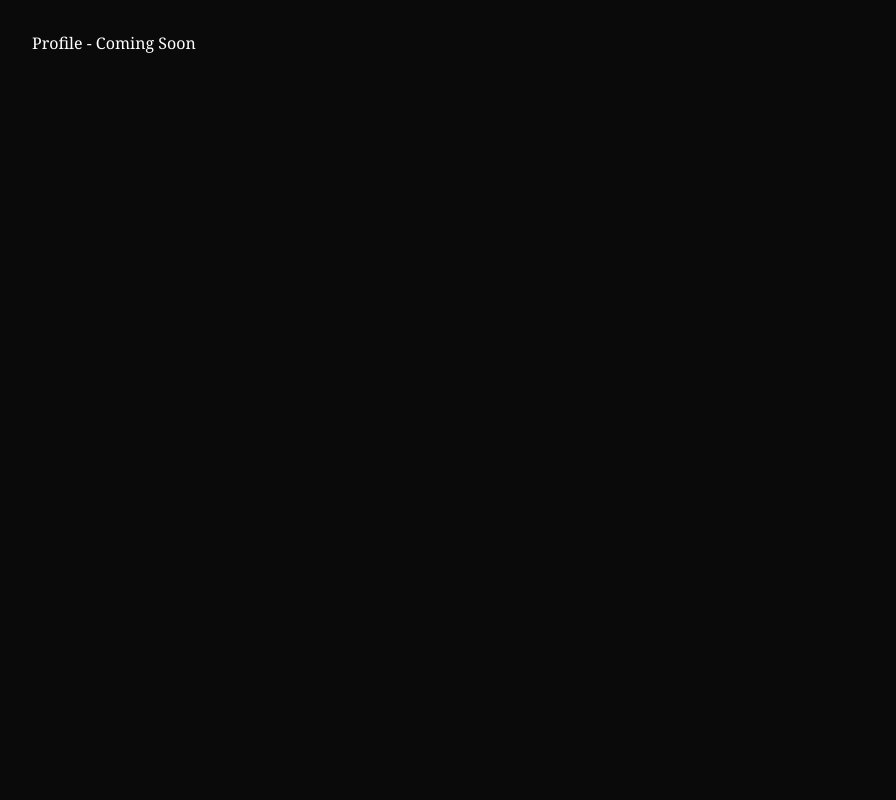
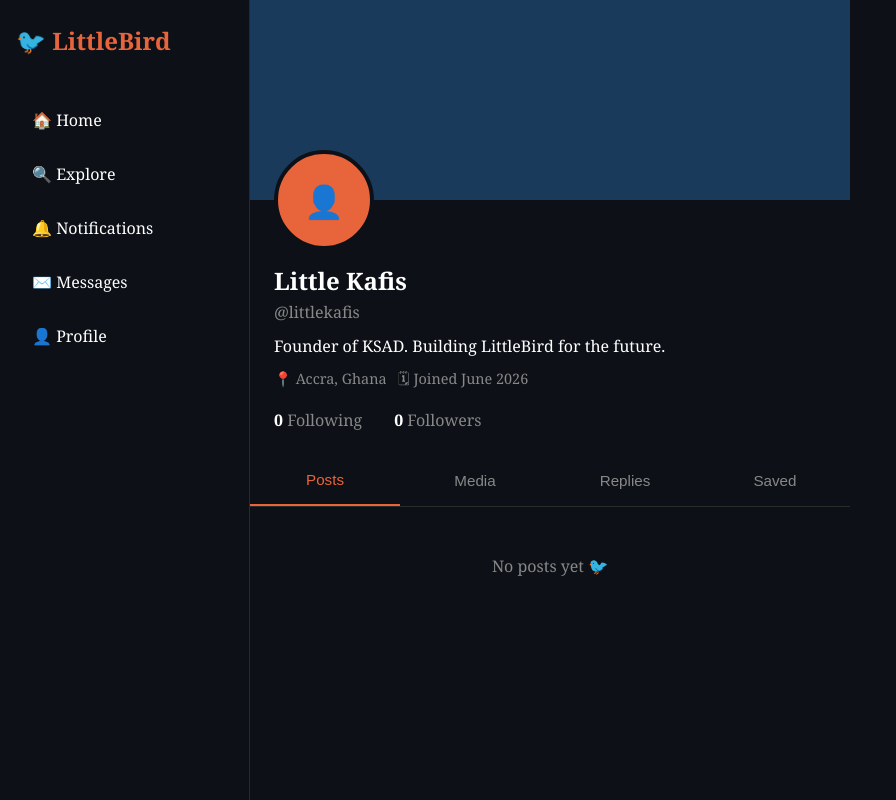
Before and after one commit to littlekafis474-sudo/LittleBird, a Next.js app in the folder frontend/: page /profile in a window 1280 px wide. Shown: the whole page, without its empty margins (0-896 px from the left). Built offline with nearby package versions, Linux system fonts and the light colour scheme.

Commit message:
add profile page layout

```diff
--- a/frontend/src/app/profile/page.tsx
+++ b/frontend/src/app/profile/page.tsx
@@ -1 +1,43 @@
-export default function ProfilePage() { return <div style={{color:"white",padding:"2rem"}}>Profile - Coming Soon</div> }
+import Sidebar from '@/components/Sidebar';
+
+export default function ProfilePage() {
+  return (
+    <div style={{ display: 'flex', backgroundColor: '#0d1117', minHeight: '100vh' }}>
+      <Sidebar />
+      <main style={{ marginLeft: '250px', flex: 1, maxWidth: '600px', color: '#ffffff' }}>
+        <div style={{ height: '200px', backgroundColor: '#1a3a5c', position: 'relative' }}>
+          <div style={{
+            position: 'absolute', bottom: '-50px', left: '1.5rem',
+            width: '100px', height: '100px', borderRadius: '50%',
+            backgroundColor: '#e8643a', border: '4px solid #0d1117',
+            display: 'flex', alignItems: 'center', justifyContent: 'center',
+            fontSize: '2rem'
+          }}>👤</div>
+        </div>
+        <div style={{ padding: '4rem 1.5rem 1.5rem' }}>
+          <h2 style={{ margin: 0 }}>Little Kafis</h2>
+          <p style={{ color: '#888', margin: '0.25rem 0' }}>@littlekafis</p>
+          <p style={{ margin: '0.75rem 0' }}>Founder of KSAD. Building LittleBird for the future.</p>
+          <p style={{ color: '#888', fontSize: '0.9rem' }}>📍 Accra, Ghana &nbsp; 🗓 Joined June 2026</p>
+          <div style={{ display: 'flex', gap: '2rem', marginTop: '1rem' }}>
+            <div><strong>0</strong> <span style={{ color: '#888' }}>Following</span></div>
+            <div><strong>0</strong> <span style={{ color: '#888' }}>Followers</span></div>
+          </div>
+        </div>
+        <div style={{ display: 'flex', borderBottom: '1px solid #2a2a2a' }}>
+          {['Posts', 'Media', 'Replies', 'Saved'].map((tab) => (
+            <button key={tab} style={{
+              flex: 1, padding: '1rem', background: 'none', border: 'none',
+              color: tab === 'Posts' ? '#e8643a' : '#888', cursor: 'pointer',
+              borderBottom: tab === 'Posts' ? '2px solid #e8643a' : 'none',
+              fontSize: '0.95rem'
+            }}>{tab}</button>
+          ))}
+        </div>
+        <div style={{ padding: '3rem', textAlign: 'center', color: '#888' }}>
+          No posts yet 🐦
+        </div>
+      </main>
+    </div>
+  );
+}
```
